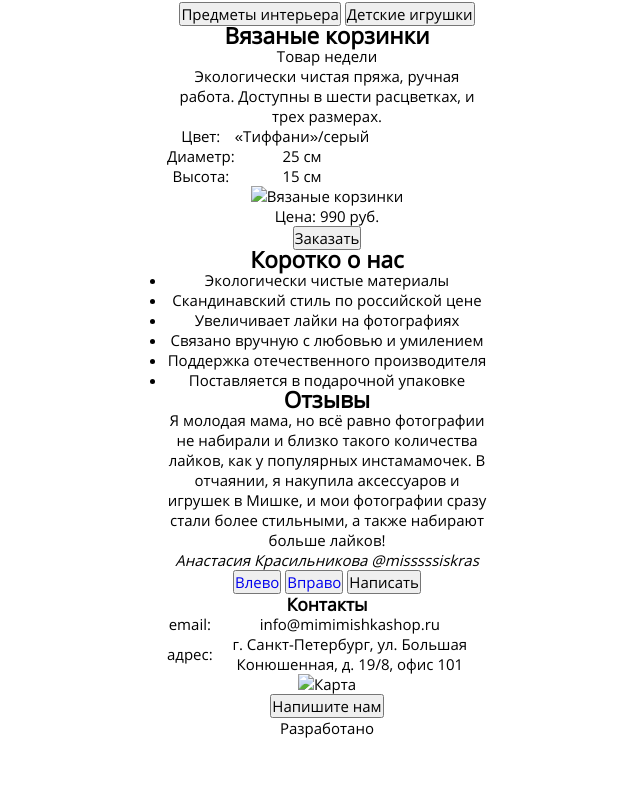
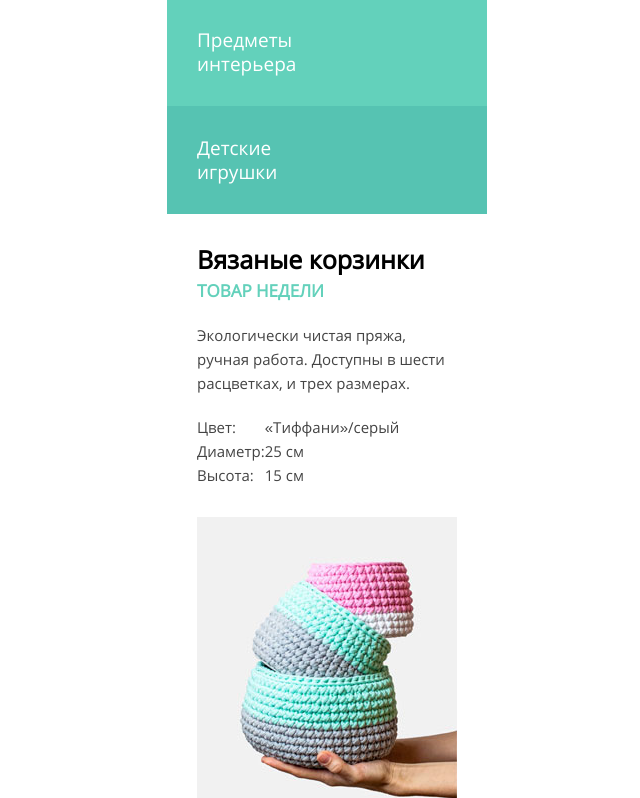
Before and after one commit to Ennitta/64785-mishka, a website: page index.html in a window 1280 px wide. Shown: the part 426-1224 px from the top of the page, without its empty margins (313-953 px from the left). Before the commit the page ends 1186 px from the top, so only its background shows below. Drawn offline with nearby package versions, Linux system fonts and the light colour scheme; files that its build step writes are made by us from their sources; files whose address does not match are found by name.

Commit message:
3 задание. 1 стр.

```diff
--- a/index.html
+++ b/index.html
@@ -23,13 +23,15 @@
       <span class="page-header__toggle-open"></span>
     </header>
     <main class="content">
-      <h1 class="content__title">Милые штуки ручной работы для дома</h1>
-      <button class="content__btn">Предметы интерьера</button>
-      <button class="content__btn">Детские игрушки</button>
+      <h1 class="content__title">Милые штуки ручной <br> работы для дома</h1>
+      <div class="content__wrapper-btn">
+        <button class="content__btn">Предметы  <br>интерьера</button>
+        <button class="content__btn content__btn--bg">Детские <br> игрушки</button>
+      </div>
       <section class="product">
         <h2 class="product__title">Вязаные корзинки</h2>
         <div class="product__hit">Товар недели</div>
-        <p class="product__discription">Экологически чистая пряжа, ручная работа. Доступны в шести расцветках, и трех размерах.</p>
+        <p class="product__desc">Экологически чистая пряжа, ручная работа. Доступны в шести расцветках, и трех размерах.</p>
         <table>
           <tr>
             <td>Цвет:</td>
@@ -44,19 +46,19 @@
             <td>15 см</td>
           </tr>
         </table>
-        <img src="#"class="product__img" alt="Вязаные корзинки">
+        <img src="img/triple-set-mobile@1x.jpg"class="product__img" alt="Вязаные корзинки" width="260" height="315">
         <div class="product__price">Цена: 990 руб.</div>
         <button class="product__btn">Заказать</button>
       </section>
       <div class="info">
-        <h2 class="info__title">Коротко о нас</h2>
+        <h2 class="info__title">Коротко о нас:</h2>
         <ul class="info__list">
-          <li>Экологически  чистые материалы</li>
-          <li>Скандинавский стиль  по российской цене</li>
-          <li>Увеличивает лайки на фотографиях</li>
-          <li>Связано вручную с  любовью и умилением</li>
-          <li>Поддержка отечественного производителя</li>
-          <li>Поставляется в  подарочной упаковке</li>
+          <li class="info__item info__item--1">Экологически  чистые материалы</li>
+          <li class="info__item info__item--2">Скандинавский стиль  по российской цене</li>
+          <li class="info__item inf0__item--3">Увеличивает лайки на фотографиях</li>
+          <li class="info__item inf0__item--4">Связано вручную с  любовью и умилением</li>
+          <li class="info__item info__item--5">Поддержка отечественного производителя</li>
+          <li class="info__item info__item--6">Поставляется в подарочной упаковке</li>
         </ul>
       </div>
       <div class="reviews">
--- /dev/null
+++ b/sass/blocks/content.scss
@@ -0,0 +1,35 @@
+.content {
+  display: flex;
+  flex-direction: column;
+
+  &__title {
+    min-height: 373px;
+    font-size: 27px;
+    line-height: 30px;
+    padding: 0 30px;
+    background: url(../../img/hero-mobile@1x.jpg) no-repeat 50% 50%;
+    border-top: 2px solid #ececec;
+    text-align: center;
+  }
+
+  &__wrapper-btn {
+    display: flex;
+    flex-direction: column;
+    margin-top: -70px;
+    margin-bottom: 30px;
+  }
+
+  &__btn {
+    font-size: 19px;
+    line-height: 24px;
+    padding: 30px;
+    border: none;
+    background-color: #63d1bb;
+    color: #ffffff;
+    text-align: left;
+
+    &--bg {
+      background-color: #56c3b2;
+    }
+  }
+}
--- /dev/null
+++ b/sass/blocks/info.scss
@@ -0,0 +1,25 @@
+.info {
+  padding: 0 30px;
+  margin-top: 30px;
+
+  &__title {
+    margin-bottom: 90px;
+    font-size: 25px;
+    line-height: 30px;
+  }
+
+  &__list {
+    @include list-clear;
+    font-size: 17px;
+    line-height: 20px;
+    font-weight: 700;
+  }
+
+  &__item {
+    margin-bottom: 90px;
+
+    &--6 {
+      margin-bottom: 60px;
+    }
+  }
+}
--- a/sass/blocks/main-nav.scss
+++ b/sass/blocks/main-nav.scss
@@ -5,19 +5,27 @@
   }
 
   &__item {
-    font-size: 17px;
-    line-height: 24px;
-    font-weight: 700;
+    display: none;
+
+    a, input {
+      display: block;
+      font-size: 17px;
+      line-height: 24px;
+      font-weight: 700;
+      padding: 28px;
+      border-top: 2px solid #ececec;
+      color: black;
+    }
 
     a {
-      display: block;
-      padding: 28px;
       text-decoration: none;
-      outline: 1px solid black;
     }
   }
 
   &__search {
     width: 100%;
+    border: none;
+    text-align: center;
+    outline: none;
   }
 }
--- /dev/null
+++ b/sass/blocks/product.scss
@@ -0,0 +1,48 @@
+.product {
+  padding: 0 30px;
+  padding-bottom: 35px;
+  border-bottom: 2px solid #ececec;
+
+  &__title {
+    font-size: 25px;
+    line-height: 30px;
+  }
+
+  &__hit {
+    margin-top: 5px;
+    margin-bottom: 20px;
+    font-size: 17px;
+    font-weight: 700;
+    color: #63d1bb;
+    text-transform: uppercase;
+  }
+
+  &__desc {
+    margin-bottom: 20px;
+    color: #444444;
+  }
+
+  table {
+    color: #444444;
+    margin-bottom: 30px;
+  }
+
+  &__price {
+    padding: 25px 0;
+    font-size: 17px;
+    color: #444444;
+    text-align: center;
+  }
+
+  &__btn {
+    width: 100%;
+    padding: 15px 0;
+    font-size: 17px;
+    line-height: 20px;
+    font-weight: 700;
+    color: #444444;
+    text-transform: uppercase;
+    border: 2px solid #444444;
+    background-color: #ffffff;
+  }
+}
--- /dev/null
+++ b/sass/blocks/reviews.scss
@@ -0,0 +1,13 @@
+.reviews {
+  padding: 0 30px;
+
+  &__title {
+    margin-bottom: 35px;
+    font-size: 25px;
+    line-height: 30px;
+  }
+
+  &__item {
+    line-height: 30px;
+  }
+}
--- a/sass/global/base.scss
+++ b/sass/global/base.scss
@@ -1,3 +1,14 @@
+input, textarea {
+    border-radius: 0;
+    -webkit-border-radius:0px;
+}
+input {
+    -webkit-appearance: none;
+}
+html {
+  -webkit-text-size-adjust: 100%; -moz-text-size-adjust: 100%; -ms-text-size-adjust: 100%;
+}
+
 * {
   margin: 0;
   padding: 0;
@@ -6,8 +17,7 @@
 body {
   font-family: "Open sans", "Arial", sans-serif;
   font-size: 15px;
-  line-height: 20px;
-  text-align: center;
+  line-height: 24px;
   width: 320px;
   margin: 22px auto;
 }
--- a/sass/style.scss
+++ b/sass/style.scss
@@ -9,3 +9,7 @@
 //blocks
 @import "blocks/page-header";
 @import "blocks/main-nav";
+@import "blocks/content";
+@import "blocks/product";
+@import "blocks/info";
+@import "blocks/reviews";
```
